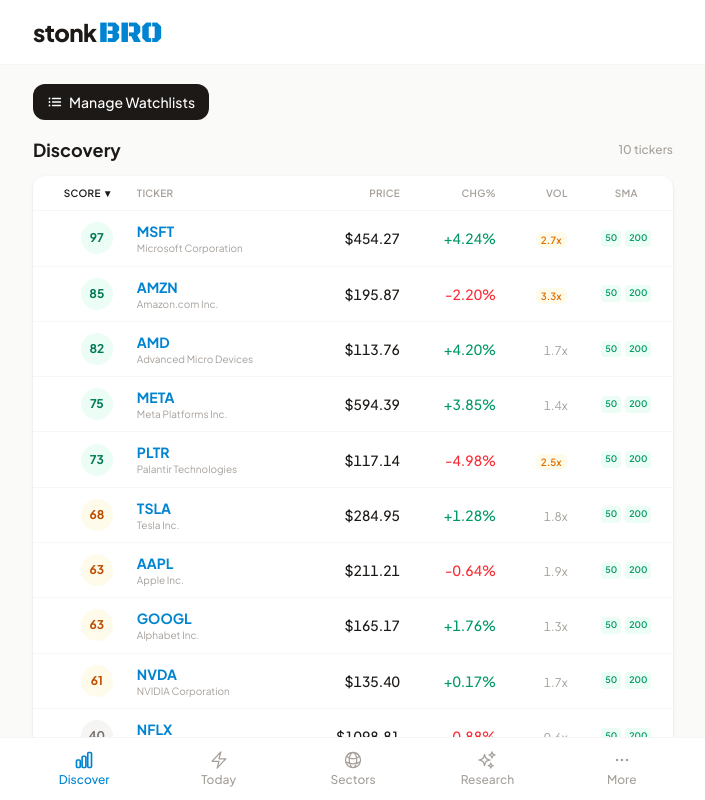
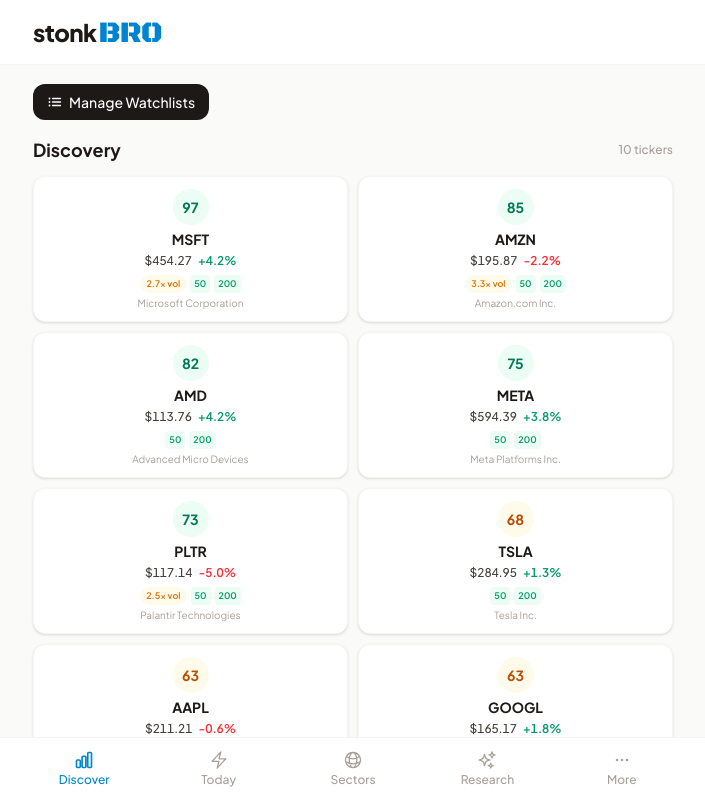
Before and after one commit to kbrovibes/stonkbro, a Next.js app: page / in a window 1280 px wide. Shown: the top 800 px of the page, without its empty margins (287-992 px from the left). Built offline with nearby package versions, Linux system fonts and the light colour scheme; no server answers.

Commit message:
Redesign discovery cards as block grid layout (snobaddy award card style)
Co-Authored-By: Claude Opus 4.6 (1M context) <noreply@anthropic.com>

```diff
--- a/src/app/(app)/DiscoveryTable.tsx
+++ b/src/app/(app)/DiscoveryTable.tsx
@@ -1,6 +1,5 @@
 "use client";
 
-import { useState } from "react";
 import Link from "next/link";
 
 interface Stock {
@@ -14,67 +13,20 @@ interface Stock {
   score: number;
 }
 
-type SortKey = "score" | "symbol" | "price" | "changePct" | "volumeRatio";
-
 export default function DiscoveryTable({ stocks }: { stocks: Stock[] }) {
-  const [sortKey, setSortKey] = useState<SortKey>("score");
-  const [sortAsc, setSortAsc] = useState(false);
-
-  function handleSort(key: SortKey) {
-    if (sortKey === key) {
-      setSortAsc(!sortAsc);
-    } else {
-      setSortKey(key);
-      setSortAsc(key === "symbol");
-    }
-  }
-
-  const sorted = [...stocks].sort((a, b) => {
-    const mult = sortAsc ? 1 : -1;
-    if (sortKey === "symbol") return mult * a.symbol.localeCompare(b.symbol);
-    return mult * ((a[sortKey] as number) - (b[sortKey] as number));
-  });
-
-  const arrow = (key: SortKey) =>
-    sortKey === key ? (sortAsc ? " ▲" : " ▼") : "";
+  const sorted = [...stocks].sort((a, b) => b.score - a.score);
 
   return (
-    <div className="rounded-xl bg-white shadow-sm overflow-hidden">
-      <div className="overflow-x-auto">
-        <table className="w-full text-sm">
-          <thead>
-            <tr className="border-b border-stone-100">
-              {([
-                ["score", "Score"],
-                ["symbol", "Ticker"],
-                ["price", "Price"],
-                ["changePct", "Chg%"],
-                ["volumeRatio", "Vol"],
-              ] as [SortKey, string][]).map(([key, label]) => (
-                <th
-                  key={key}
-                  onClick={() => handleSort(key)}
-                  className={`px-3 py-2.5 text-[10px] font-semibold uppercase tracking-wide cursor-pointer select-none transition-colors hover:text-stone-700 ${
-                    sortKey === key ? "text-stone-900" : "text-stone-400"
-                  } ${key === "symbol" ? "text-left" : "text-right"}`}
+    <div className="grid grid-cols-2 gap-2.5">
+      {sorted.map((s) => (
+        <Link
+          key={s.symbol}
+          href={`/ticker/${s.symbol}`}
+          className="bg-white rounded-xl shadow-sm border border-stone-100 p-3 flex flex-col items-center gap-1 text-center hover:border-stone-300 active:bg-sky-50 transition-colors"
         >
-                  {label}{arrow(key)}
-                </th>
-              ))}
-              <th className="px-3 py-2.5 text-[10px] font-semibold uppercase tracking-wide text-stone-400 text-center">
-                SMA
-              </th>
-            </tr>
-          </thead>
-          <tbody className="divide-y divide-stone-100/80">
-            {sorted.map((s) => (
-              <tr
-                key={s.symbol}
-                className="hover:bg-stone-50 active:bg-sky-50 transition-colors"
-              >
-                <td className="px-3 py-2.5 text-right">
+          {/* Score badge */}
           <span
-                    className={`inline-flex items-center justify-center w-8 h-8 rounded-full text-xs font-bold ${
+            className={`inline-flex items-center justify-center w-9 h-9 rounded-full text-sm font-bold ${
               s.score >= 70
                 ? "bg-emerald-50 text-emerald-700"
                 : s.score >= 45
@@ -84,42 +36,31 @@ export default function DiscoveryTable({ stocks }: { stocks: Stock[] }) {
           >
             {s.score}
           </span>
-                </td>
-                <td className="px-3 py-2.5 text-left">
-                  <Link
-                    href={`/ticker/${s.symbol}`}
-                    className="text-sky-600 hover:text-sky-800 font-bold transition-colors"
-                  >
-                    {s.symbol}
-                  </Link>
-                  <div className="text-[10px] text-stone-400 truncate max-w-[120px]">
-                    {s.name}
-                  </div>
-                </td>
-                <td className="px-3 py-2.5 text-right font-medium text-stone-900 tabular-nums">
+
+          {/* Symbol */}
+          <span className="text-sm font-bold text-stone-900">{s.symbol}</span>
+
+          {/* Price + change */}
+          <div className="flex items-center gap-1.5">
+            <span className="text-xs font-medium text-stone-700 tabular-nums">
               ${s.price.toFixed(2)}
-                </td>
-                <td
-                  className={`px-3 py-2.5 text-right font-medium tabular-nums ${
+            </span>
+            <span
+              className={`text-xs font-semibold tabular-nums ${
                 s.changePct >= 0 ? "text-emerald-600" : "text-red-500"
               }`}
             >
-                  {s.changePct >= 0 ? "+" : ""}
-                  {s.changePct.toFixed(2)}%
-                </td>
-                <td className="px-3 py-2.5 text-right tabular-nums">
-                  {s.volumeRatio >= 2 ? (
-                    <span className="text-[10px] font-semibold text-amber-600 bg-amber-50 px-1.5 py-0.5 rounded-full">
-                      {s.volumeRatio.toFixed(1)}x
+              {s.changePct >= 0 ? "+" : ""}{s.changePct.toFixed(1)}%
             </span>
-                  ) : (
-                    <span className="text-xs text-stone-400">
-                      {s.volumeRatio.toFixed(1)}x
+          </div>
+
+          {/* Volume + SMA indicators */}
+          <div className="flex items-center gap-1 flex-wrap justify-center mt-0.5">
+            {s.volumeRatio >= 2 && (
+              <span className="text-[9px] font-semibold text-amber-600 bg-amber-50 px-1.5 py-0.5 rounded-full">
+                {s.volumeRatio.toFixed(1)}x vol
               </span>
             )}
-                </td>
-                <td className="px-3 py-2.5 text-center">
-                  <div className="flex items-center justify-center gap-1">
             {s.above50sma && (
               <span className="text-[9px] font-semibold text-emerald-600 bg-emerald-50 px-1 py-0.5 rounded">
                 50
@@ -130,16 +71,14 @@ export default function DiscoveryTable({ stocks }: { stocks: Stock[] }) {
                 200
               </span>
             )}
-                    {!s.above50sma && !s.above200sma && (
-                      <span className="text-[10px] text-stone-300">--</span>
-                    )}
           </div>
-                </td>
-              </tr>
+
+          {/* Name */}
+          <span className="text-[10px] text-stone-400 truncate max-w-full leading-tight">
+            {s.name}
+          </span>
+        </Link>
       ))}
-          </tbody>
-        </table>
-      </div>
     </div>
   );
 }
```
Lines whose indentation alone changed are shown as unchanged.
